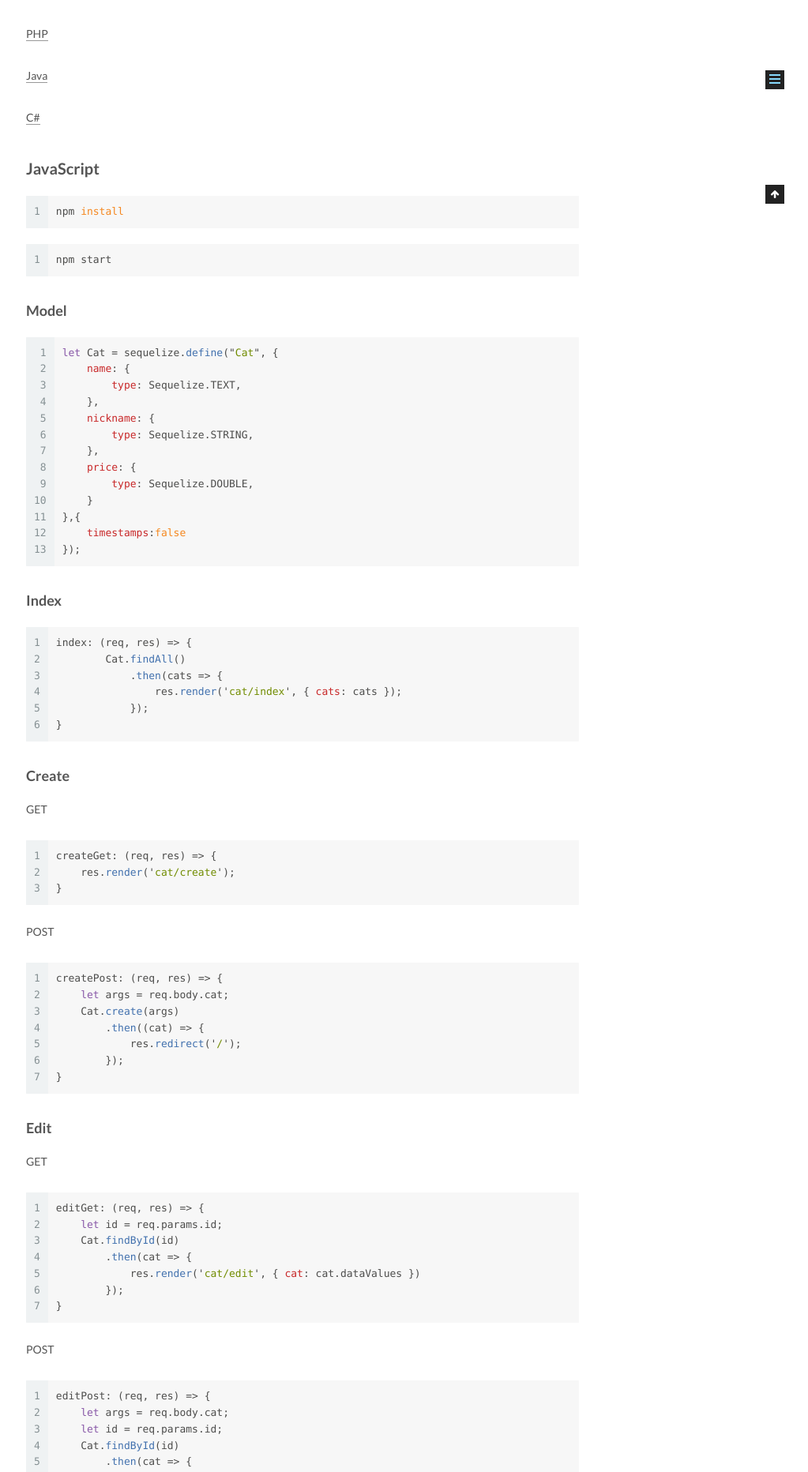
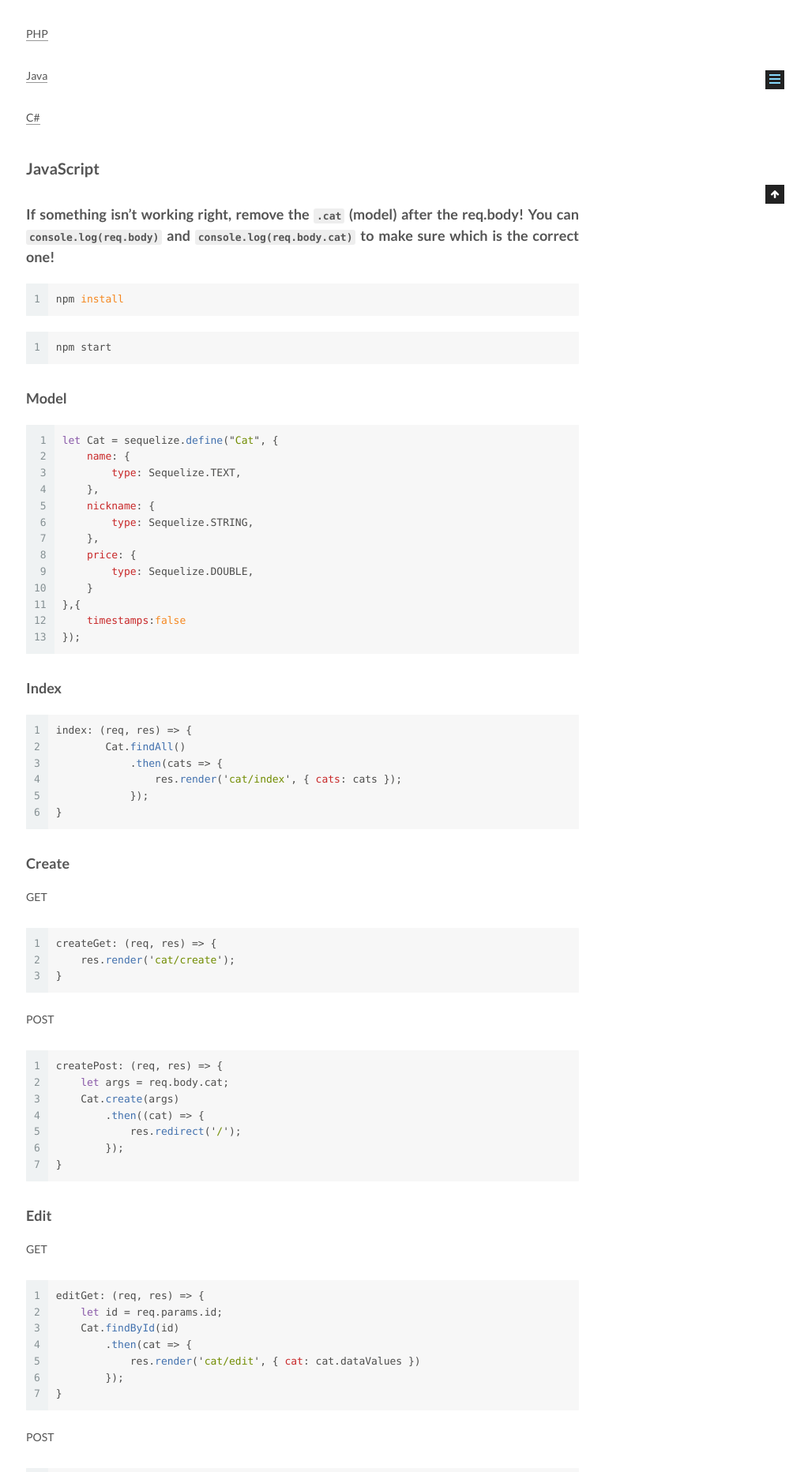
Before and after one commit to fr3fou/cheatsheet, a Jekyll site: the page built from _posts/2018-08-09-Intro.md, in a window 1280 px wide. Shown: the part 742-2606 px from the top of the page at 79% size, without its empty margins (257-1280 px from the left). Built offline with Jekyll 4.4.1, drawn with Linux system fonts in a browser that asks for light colours.

Commit message:
Update 2018-08-09-Intro.md

````diff
--- a/_posts/2018-08-09-Intro.md
+++ b/_posts/2018-08-09-Intro.md
@@ -18,6 +18,8 @@ Table of contents:
 [C#](#csharp)
 
 ## JavaScript
+
+### If something isn't working right, remove the `.cat` (model) after the req.body! You can `console.log(req.body)` and `console.log(req.body.cat)` to make sure which is the correct one!
 
 ```sh
 npm install
````
